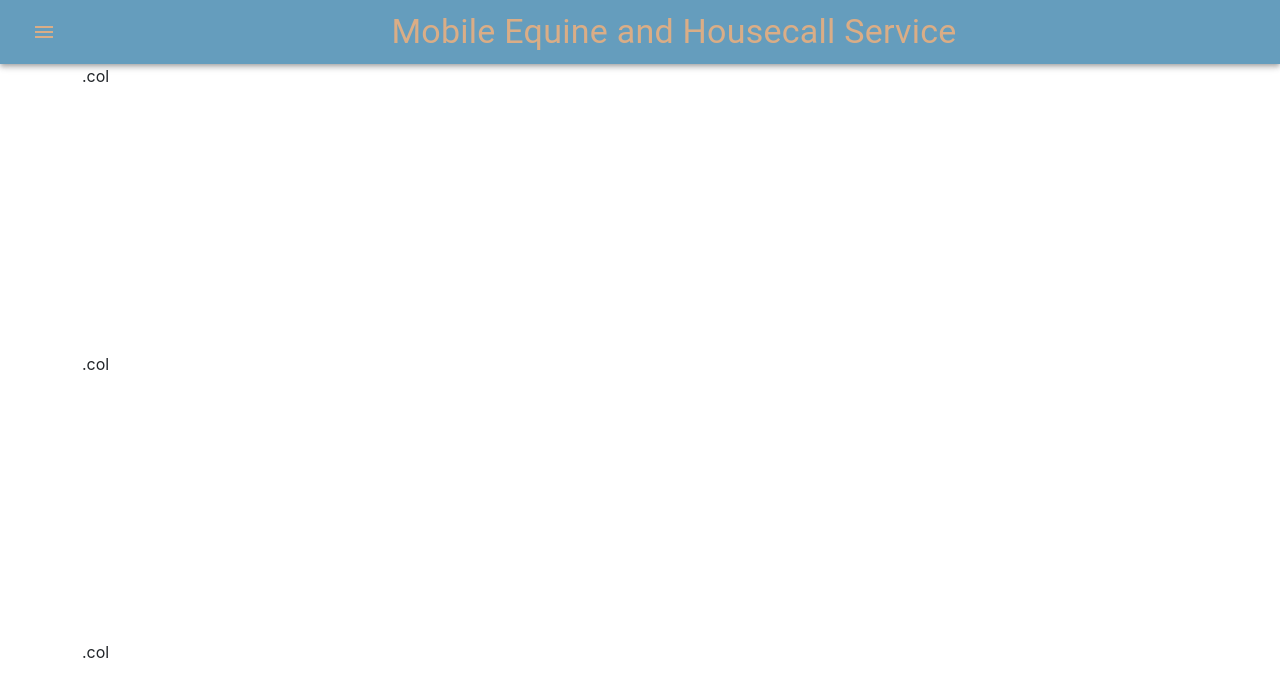
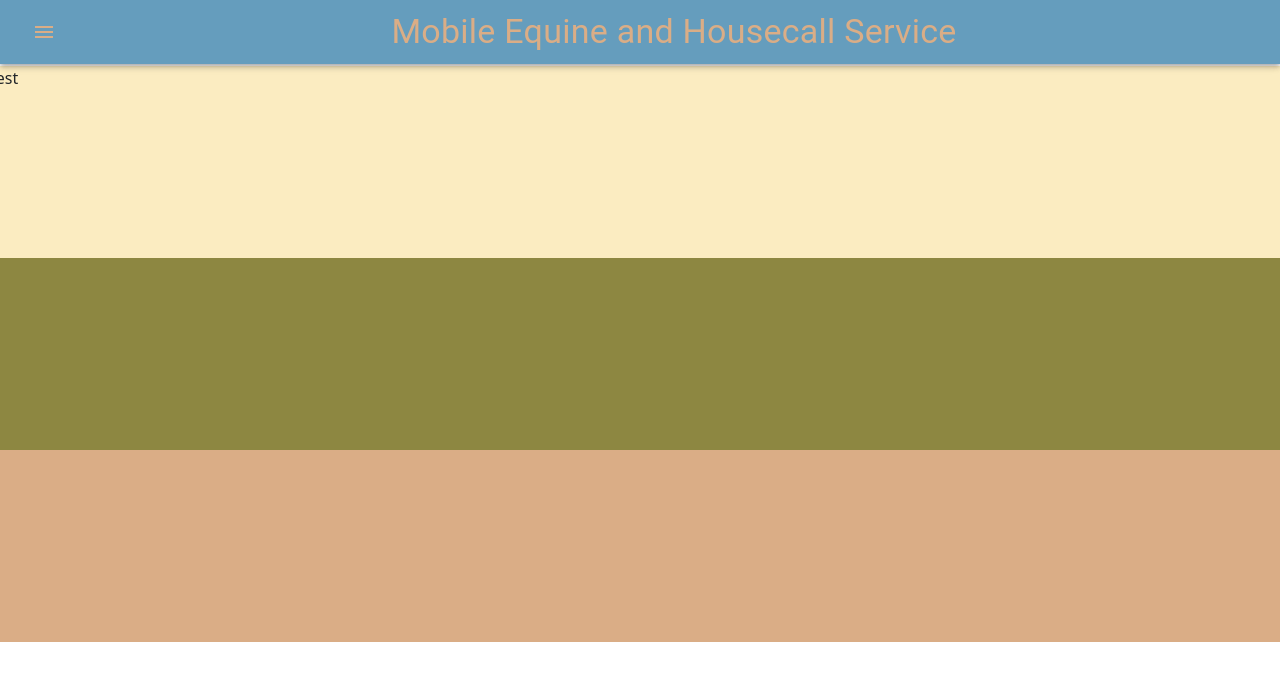
Before and after one commit to benclark1110/horse-and-pet-mobile-vet, a React (Create React App) app: page / in a window 1280 px wide. Shown: the top 696 px of the page. Built offline with nearby package versions, Linux system fonts and the light colour scheme.

Commit message:
structure updates

```diff
--- a/src/App.tsx
+++ b/src/App.tsx
@@ -7,15 +7,13 @@ import {
 } from "react-router-dom";
 import { AboutPage, ContactPage, HomePage } from "./pages";
 import NavBar from './components/molecules/app-navbar/app-navbar';
-import { Container, Row, Col } from "reactstrap";
-
+import { Container } from "reactstrap";
 
 const App: React.FC = () => {
 
   return (
-    <div>
+      <Container>
         <NavBar/>
-      <Container>
         <BrowserRouter>
           <Routes>
             <Route path="/" element={<HomePage />} />
@@ -24,7 +22,6 @@ const App: React.FC = () => {
           </Routes>
         </BrowserRouter>
       </Container>
-    </div>
   );
 }
 
--- a/src/components/molecules/app-navbar/app-navbar.tsx
+++ b/src/components/molecules/app-navbar/app-navbar.tsx
@@ -1,14 +1,12 @@
 import * as React from 'react';
 import AppBar from '@mui/material/AppBar';
-import Box from '@mui/material/Box';
 import Toolbar from '@mui/material/Toolbar';
 import Typography from '@mui/material/Typography';
 import BasicMenu from '../menu';
 
 const NavBar: React.FC = () => {
     return (
-    <Box sx={{ flexGrow: 1 }}>
-      <AppBar position="static" style={{"color": "#DAAD86", "backgroundColor": "#659DBD"}}>
+      <AppBar style={{"color": "#DAAD86", "backgroundColor": "#659DBD"}}>
         <Toolbar>
           <BasicMenu />
           <Typography variant="h4" component="div" sx={{ flexGrow: 1 }} style={{"textAlign": "center"}}>
@@ -16,7 +14,6 @@ const NavBar: React.FC = () => {
           </Typography>
         </Toolbar>
       </AppBar>
-    </Box>
   );
 }
 
--- a/src/index.css
+++ b/src/index.css
@@ -1,4 +1,4 @@
-body {
+/* body {
   margin: 0;
   font-family: -apple-system, BlinkMacSystemFont, 'Segoe UI', 'Roboto', 'Oxygen',
     'Ubuntu', 'Cantarell', 'Fira Sans', 'Droid Sans', 'Helvetica Neue',
@@ -10,13 +10,50 @@ body {
 code {
   font-family: source-code-pro, Menlo, Monaco, Consolas, 'Courier New',
     monospace;
+} */
+
+html, body {
+  height: 100%;
+  width: 100%;
+  margin: 0;
+  position: fixed;
 }
 
-.container {
+.container, .nabvar, .col {
   display: flex;
   flex-wrap: wrap;
+  margin: 0;
+  padding: 0;
+  width: 100%;
+  min-width: 100%;
+}
+
+.nabvar {
+  position: fixed;
+
+}
+
+.home-main {
+  width: 100%;
+  padding-top: 66px;
 }
 
 .home-row {
-  height: 400%;
+  height: 800%;
 }
+
+/* .col {
+  padding: 0;
+} */
+
+.tan{
+  background-color: #FBECC1;
+}
+
+.green{
+  background-color: #8D8741;
+}
+
+.red{
+  background-color: #DAAD86;
+}
--- a/src/pages/home-page.tsx
+++ b/src/pages/home-page.tsx
@@ -3,21 +3,21 @@ import { Row, Col } from "reactstrap";
 
 export const HomePage: React.FC = () => {
     return (
-    <div>
-      <Row className="home-row">
-        <Col >
-          .col
+    <div className="home-main">
+      <Row className="home-row tan">
+        <Col>
+          Test
         </Col>
       </Row>
-      <Row className="home-row">
-      <Col>
+      <Row className="home-row green">
+        {/* <Col>
           .col
-        </Col>
+        </Col> */}
       </Row>
-      <Row className="home-row">
-        <Col>
+      <Row className="home-row red">
+        {/* <Col>
           .col
-        </Col>
+        </Col> */}
       </Row>
     </div>
 
@@ -25,5 +25,3 @@ export const HomePage: React.FC = () => {
 }
 
 export default HomePage
-
-// style={{"textAlign": "center", "backgroundColor": "#FBECC1", "color": "#DAAD86", "lineHeight": "430%"}}
```
Lines whose indentation alone changed are shown as unchanged.
